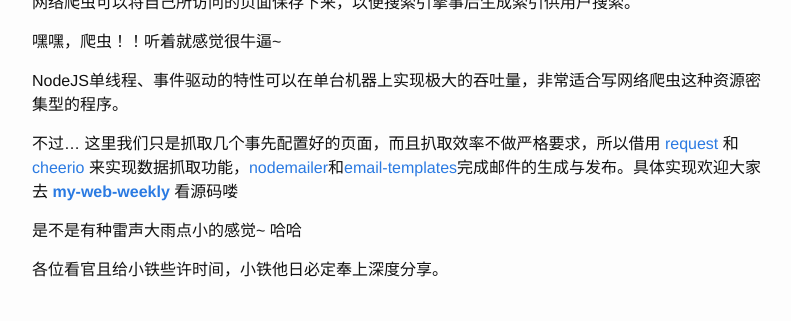
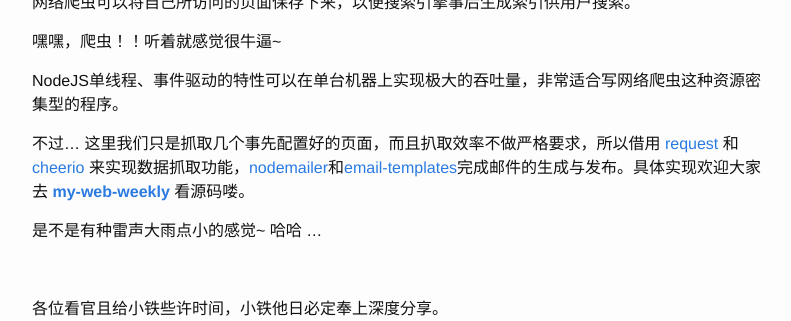
Before and after one commit to eeplover/eplover.github.io, a Jekyll site: the page built from _posts/2017-04-01-my-web-weekly.md, in a window 1280 px wide, cut to the strip 1602-1923 px from the top of the page. Shown: the whole strip, without its empty margins (238-1029 px from the left). Built offline with Jekyll 4.4.1, drawn with Linux system fonts in a browser that asks for light colours; before the commit the page ends 1884 px from its top, so only the background shows below that.

Commit message:
文字更正

```diff
--- a/_posts/2017-04-01-my-web-weekly.md
+++ b/_posts/2017-04-01-my-web-weekly.md
@@ -48,8 +48,10 @@ tags: front-end,html,javascript,css,node
 
 NodeJS单线程、事件驱动的特性可以在单台机器上实现极大的吞吐量，非常适合写网络爬虫这种资源密集型的程序。
 
-不过... 这里我们只是抓取几个事先配置好的页面，而且扒取效率不做严格要求，所以借用 [request](https://github.com/request/request) 和 [cheerio](https://github.com/cheeriojs/cheerio) 来实现数据抓取功能，[nodemailer](https://github.com/nodemailer/nodemailer)和[email-templates](https://github.com/crocodilejs/node-email-templates)完成邮件的生成与发布。具体实现欢迎大家去 **[my-web-weekly](https://github.com/eplover/my-web-weekly)** 看源码喽
+不过... 这里我们只是抓取几个事先配置好的页面，而且扒取效率不做严格要求，所以借用 [request](https://github.com/request/request) 和 [cheerio](https://github.com/cheeriojs/cheerio) 来实现数据抓取功能，[nodemailer](https://github.com/nodemailer/nodemailer)和[email-templates](https://github.com/crocodilejs/node-email-templates)完成邮件的生成与发布。具体实现欢迎大家去 **[my-web-weekly](https://github.com/eplover/my-web-weekly)** 看源码喽。
 
-是不是有种雷声大雨点小的感觉~ 哈哈
+是不是有种雷声大雨点小的感觉~ 哈哈 ...
+
+<br>
 
 各位看官且给小铁些许时间，小铁他日必定奉上深度分享。
```
